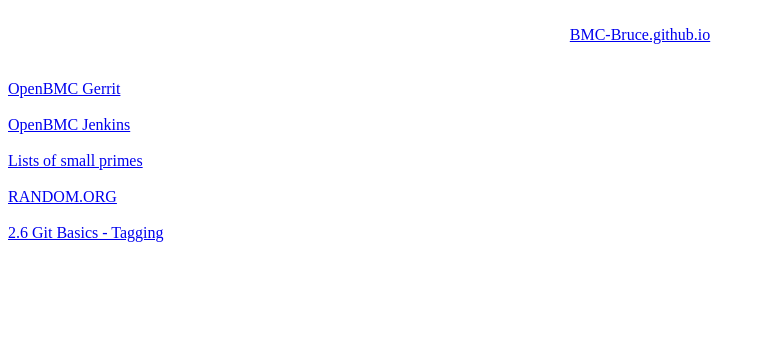
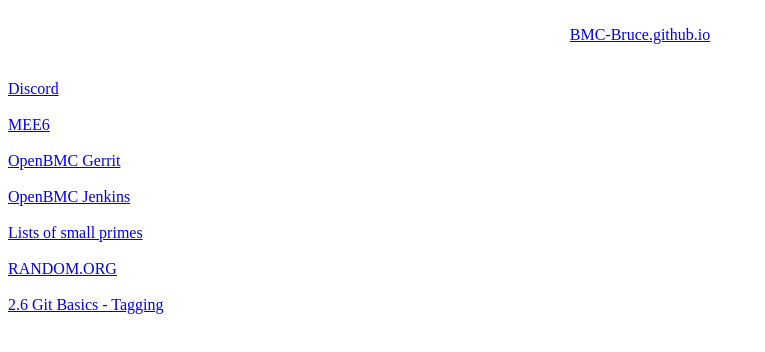
Before and after one commit to BMC-Bruce/BMC-Bruce.github.io, a plain HTML site: page index.html in a window 1280 px wide. Shown: the whole page, without its empty margins (0-765 px from the left). Drawn offline with Linux system fonts and the light colour scheme.

Commit message:
Added Discord and MEE6 links.

```diff
--- a/index.html
+++ b/index.html
@@ -19,6 +19,12 @@
 <br>
 
 <br>
+<a href="https://discord.com/login">Discord</a>
+<br>
+<br>
+<a href="https://mee6.xyz/login">MEE6</a>
+<br>
+<br>
 <a href="https://gerrit.openbmc-project.xyz/">OpenBMC Gerrit</a>
 <br>
 <br>
```
